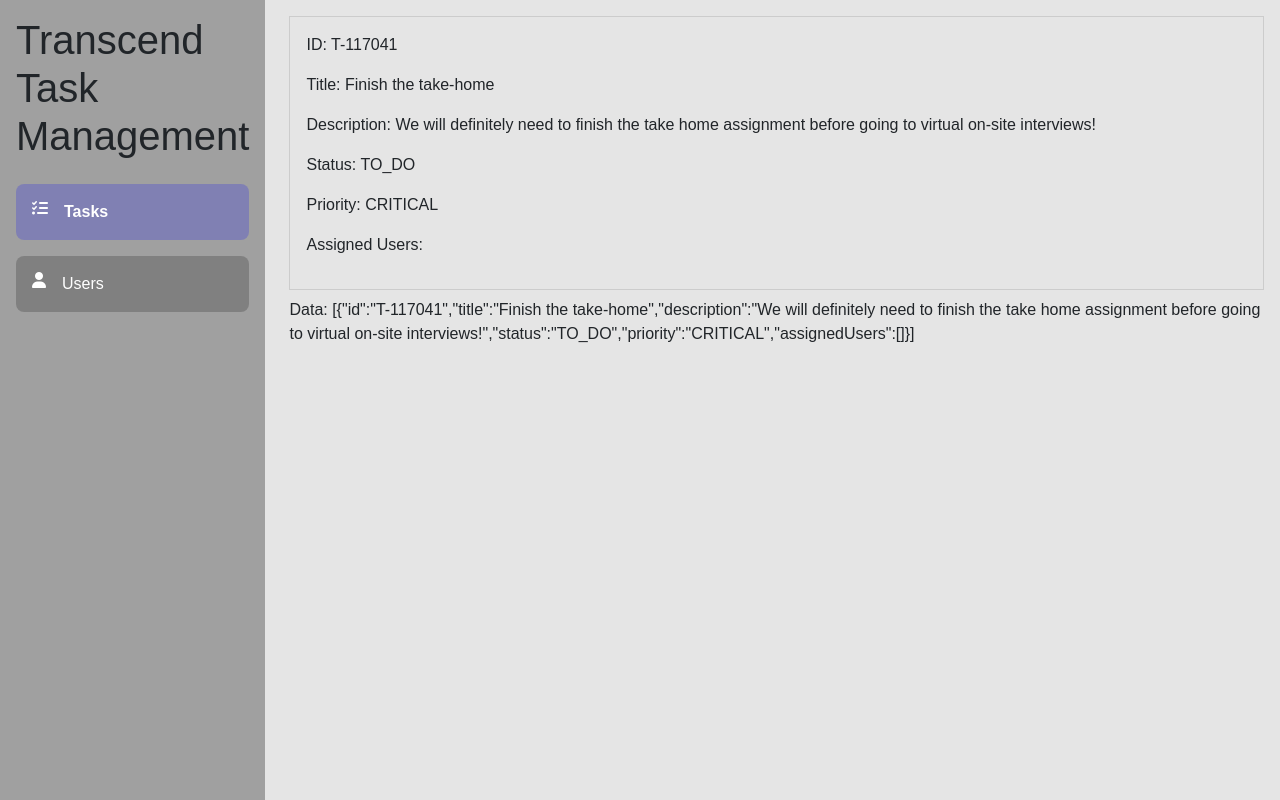
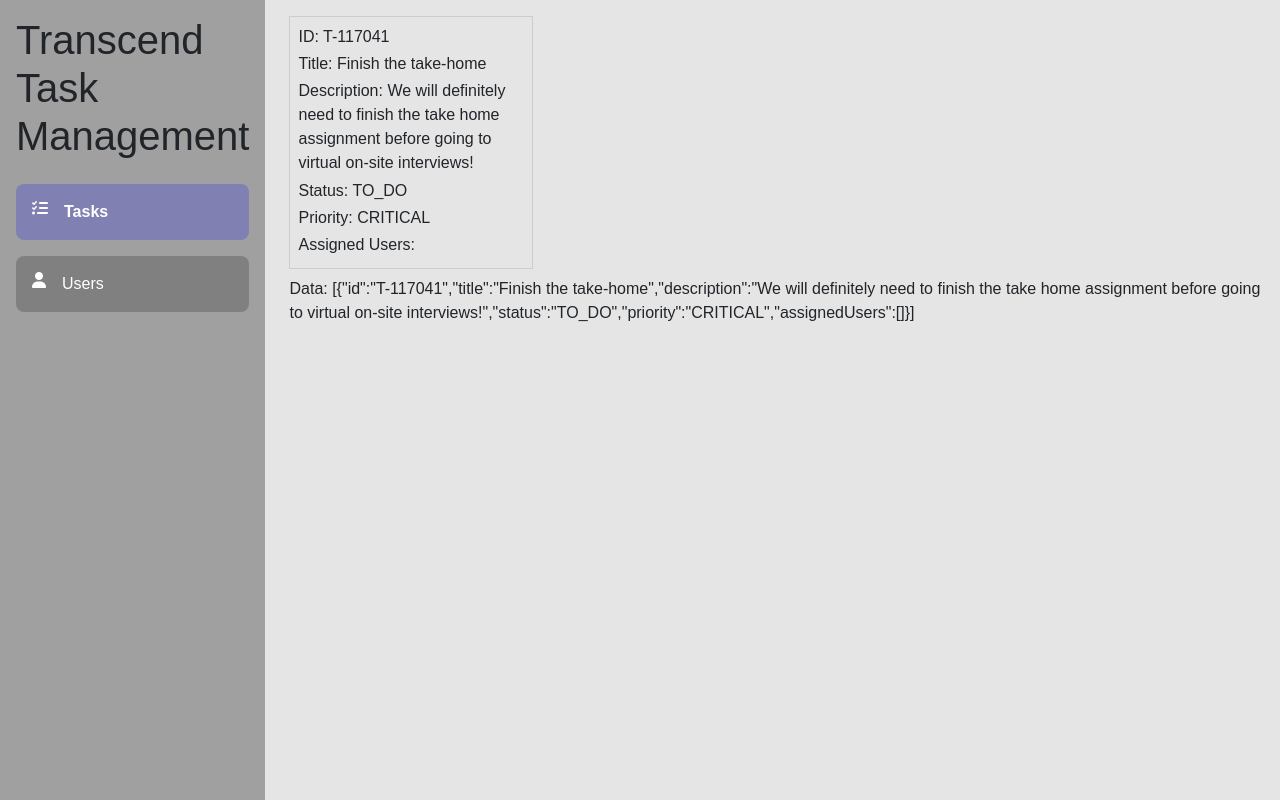
Before and after one commit to alexbarajas/TaskManagement, a React (Vite) app in the folder task-app/: page / in a window 1280 px wide. Built offline with nearby package versions, Linux system fonts and the light colour scheme.

Commit message:
improved formatting of the boxes for Tasks and Users

```diff
--- a/task-app/src/components/TasksView/TasksView.tsx
+++ b/task-app/src/components/TasksView/TasksView.tsx
@@ -30,13 +30,13 @@ export const TasksView: React.FC = () => {
     >
       {/* your code here! */}
       {data && data.map(user => (
-        <div key={user.id} style={{ border: '1px solid #ccc', padding: '1em' }}>
-          <p>ID: {user.id}</p>
-          <p>Title: {user.title}</p>
-          <p>Description: {user.description}</p>
-          <p>Status: {user.status}</p>
-          <p>Priority: {user.priority}</p>
-          <p>Assigned Users: {user.assignedUsers}</p> {/* This will show as an error due to assignedUsers being empty sometimes but it's fine */}
+        <div key={user.id} style={{ border: '1px solid #ccc', padding: '0.5em', maxWidth: '25%' }}>
+          <p style={{ marginBottom: '0.2em' }}>ID: {user.id}</p>
+          <p style={{ marginBottom: '0.2em' }}>Title: {user.title}</p>
+          <p style={{ marginBottom: '0.2em' }}>Description: {user.description}</p>
+          <p style={{ marginBottom: '0.2em' }}>Status: {user.status}</p>
+          <p style={{ marginBottom: '0.2em' }}>Priority: {user.priority}</p>
+          <p style={{ marginBottom: '0.2em' }}>Assigned Users: {user.assignedUsers}</p> {/* This will show as an error due to assignedUsers being empty sometimes but it's fine */}
         </div>
       ))}
       {/* Displaying data */}
--- a/task-app/src/components/UsersView/UsersView.tsx
+++ b/task-app/src/components/UsersView/UsersView.tsx
@@ -30,12 +30,12 @@ export const UsersView: React.FC = () => {
     >
       {/* your code here! */}
       {data && data.map(user => (
-        <div key={user.id} style={{ border: '1px solid #ccc', padding: '1em' }}>
-          <p>ID: {user.id}</p>
-          <p>Name: {user.firstName} {user.lastName}</p>
-          <p>Username: {user.username}</p>
-          <p>Profile Rank: {user.profileRank}</p>
-          {user.profilePictureUrl && <img src={user.profilePictureUrl} alt="Profile" style={{ maxWidth: '100px', maxHeight: '100px' }} />}
+        <div key={user.id} style={{ border: '1px solid #ccc', padding: '0.5em', maxWidth: '25%' }}>
+          <p style={{ marginBottom: '0.2em' }}>ID: {user.id}</p>
+          <p style={{ marginBottom: '0.2em' }}>Name: {user.firstName} {user.lastName}</p>
+          <p style={{ marginBottom: '0.2em' }}>Username: {user.username}</p>
+          <p style={{ marginBottom: '0.2em' }}>Profile Rank: {user.profileRank}</p>
+          {user.profilePictureUrl && <img src={user.profilePictureUrl} alt="Profile" style={{ maxWidth: '75px', maxHeight: '75px' }} />}
         </div>
       ))}
       {/* Displaying data */}
```
